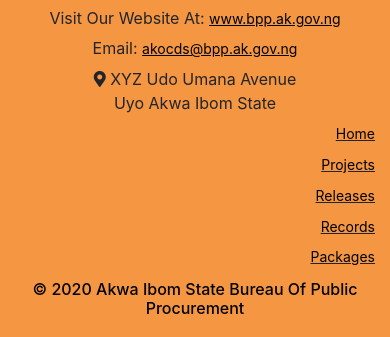
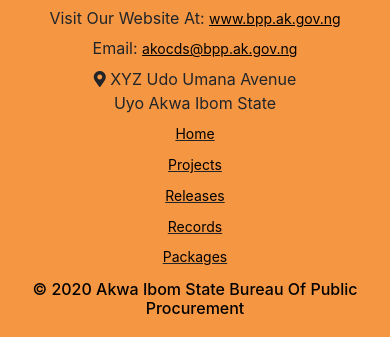
Before and after one commit to richardingwe/akocds, a plain HTML site: page index.html in a window 390 px wide. Shown: the part 1116-1453 px from the top of the page. Drawn offline with Linux system fonts and the light colour scheme.

Commit message:
fixed a issue

```diff
--- a/saas/main.scss
+++ b/saas/main.scss
@@ -820,4 +820,7 @@ section .section-title {
 		padding-bottom: 0px;
 		margin-bottom: 10px;
 	}
+	#footer ul.quick-links li {
+		text-align: center;
+	}
 }
```
Also changed, not shown: css/main.css, dist/css/main.min.css.
